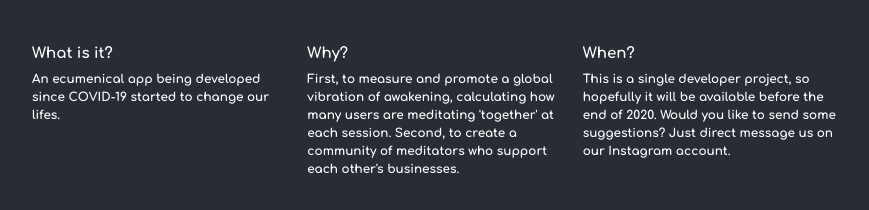
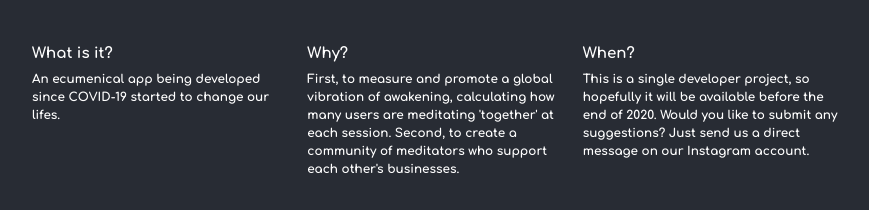
Before and after one commit to pamplonapaulo/metta.front, a React (Create React App) app: page / in a window 1280 px wide. Shown: the part 388-598 px from the top of the page, without its empty margins (205-1074 px from the left). Built offline with nearby package versions, Linux system fonts and the light colour scheme.

Commit message:
text edited again

```diff
--- a/src/pages/home/index.js
+++ b/src/pages/home/index.js
@@ -36,7 +36,7 @@ function Home() {
 
           <div className="topic widthThird">
             <p className="question">When?</p>
-            <p>This is a single developer project, so hopefully it will be available before the end of 2020. Would you like to send some suggestions? Just direct message us on our Instagram account.</p>
+            <p>This is a single developer project, so hopefully it will be available before the end of 2020. Would you like to submit any suggestions? Just send us a direct message on our Instagram account.</p>
           </div>
 
         </div>
```
